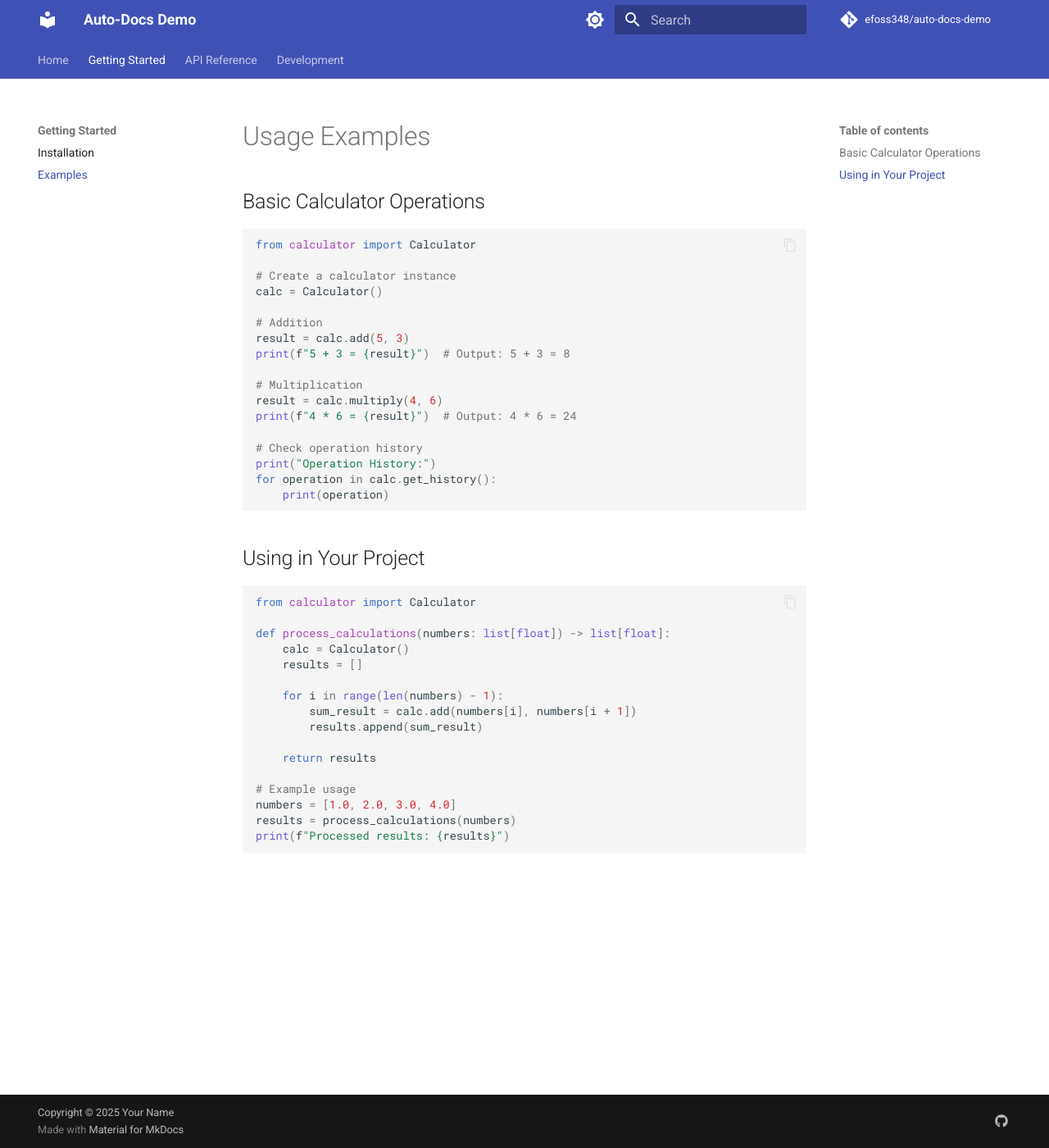
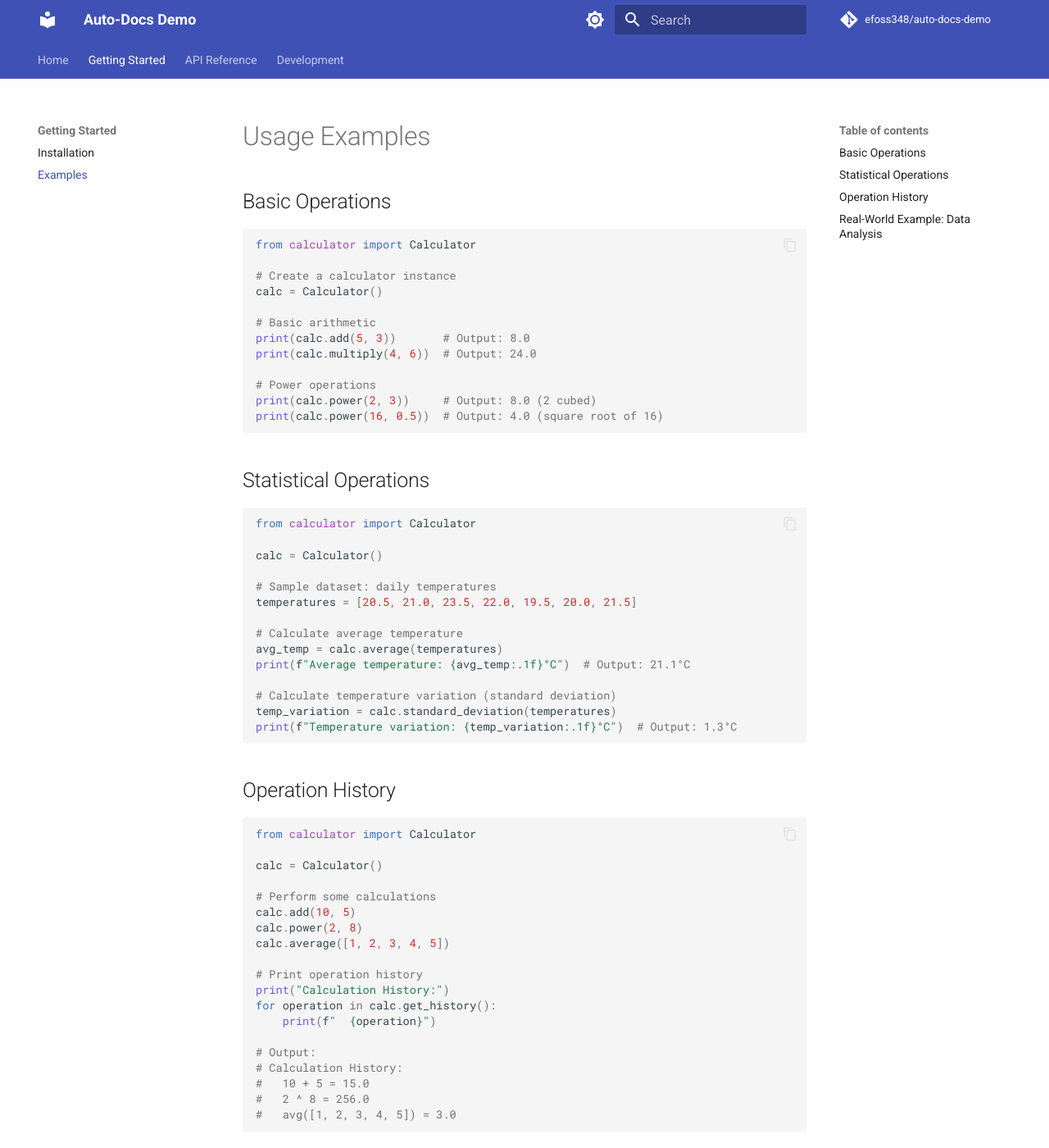
Before and after one commit to efoss348/auto-docs-demo, an MkDocs documentation site: the page built from docs/examples.md, in a window 1280 px wide and 1400 px high. Shown: the whole window at 82% size. Built offline with MkDocs 1.6.1 and Material for MkDocs 9.7.7, drawn with Linux system fonts in a browser that asks for light colours; comment, search, counter and statistics services are not loaded; some of the changed text lies outside the part shown.

Commit message:
Add comprehensive examples for new calculator features

````diff
--- a/docs/examples.md
+++ b/docs/examples.md
@@ -8,37 +8,79 @@ from calculator import Calculator
 # Create a calculator instance
 calc = Calculator()
 
-# Addition
-result = calc.add(5, 3)
-print(f"5 + 3 = {result}")  # Output: 5 + 3 = 8
+# Basic arithmetic
+print(calc.add(5, 3))       # Output: 8.0
+print(calc.multiply(4, 6))  # Output: 24.0
 
-# Multiplication
-result = calc.multiply(4, 6)
-print(f"4 * 6 = {result}")  # Output: 4 * 6 = 24
-
-# Check operation history
-print("Operation History:")
-for operation in calc.get_history():
-    print(operation)
+# Power operations
+print(calc.power(2, 3))     # Output: 8.0 (2 cubed)
+print(calc.power(16, 0.5))  # Output: 4.0 (square root of 16)
 ```
 
-## Using in Your Project
+## Statistical Operations
 
 ```python
 from calculator import Calculator
 
-def process_calculations(numbers: list[float]) -> list[float]:
+calc = Calculator()
+
+# Sample dataset: daily temperatures
+temperatures = [20.5, 21.0, 23.5, 22.0, 19.5, 20.0, 21.5]
+
+# Calculate average temperature
+avg_temp = calc.average(temperatures)
+print(f"Average temperature: {avg_temp:.1f}°C")  # Output: 21.1°C
+
+# Calculate temperature variation (standard deviation)
+temp_variation = calc.standard_deviation(temperatures)
+print(f"Temperature variation: {temp_variation:.1f}°C")  # Output: 1.3°C
+```
+
+## Operation History
+
+```python
+from calculator import Calculator
+
+calc = Calculator()
+
+# Perform some calculations
+calc.add(10, 5)
+calc.power(2, 8)
+calc.average([1, 2, 3, 4, 5])
+
+# Print operation history
+print("Calculation History:")
+for operation in calc.get_history():
+    print(f"  {operation}")
+
+# Output:
+# Calculation History:
+#   10 + 5 = 15.0
+#   2 ^ 8 = 256.0
+#   avg([1, 2, 3, 4, 5]) = 3.0
+```
+
+## Real-World Example: Data Analysis
+
+```python
+from calculator import Calculator
+
+def analyze_student_scores(scores):
+    """Analyze a set of student test scores."""
     calc = Calculator()
-    results = []
 
-    for i in range(len(numbers) - 1):
-        sum_result = calc.add(numbers[i], numbers[i + 1])
-        results.append(sum_result)
+    # Calculate statistics
+    avg_score = calc.average(scores)
+    score_spread = calc.standard_deviation(scores)
+    highest_possible = calc.power(10, 2)  # Test scored out of 100
 
-    return results
+    # Print analysis
+    print(f"Class Analysis:")
+    print(f"Average Score: {avg_score:.1f}")
+    print(f"Score Variation: ±{score_spread:.1f}")
+    print(f"Percentage of Maximum: {(avg_score/highest_possible)*100:.1f}%")
 
 # Example usage
-numbers = [1.0, 2.0, 3.0, 4.0]
-results = process_calculations(numbers)
-print(f"Processed results: {results}")
+student_scores = [85, 92, 78, 95, 89, 88, 91, 76, 88, 82]
+analyze_student_scores(student_scores)
 ```
````
Also changed, not shown: other parts of docs/examples.md (+1 -1 lines).
